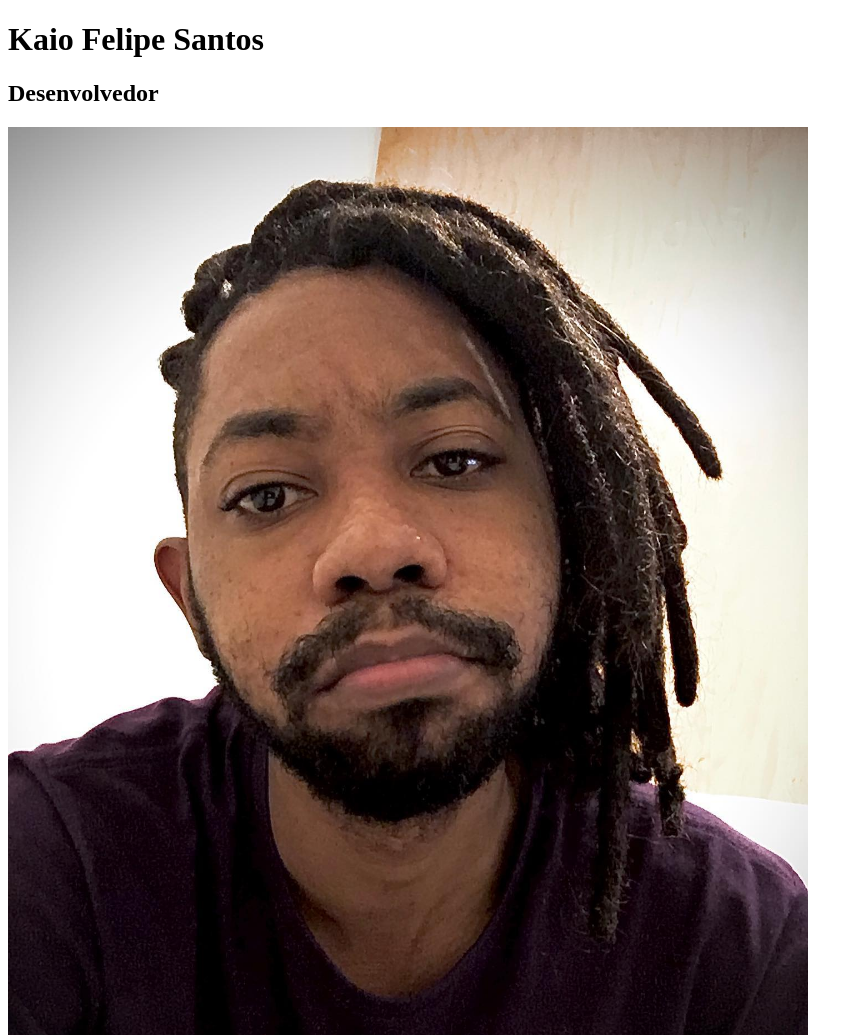
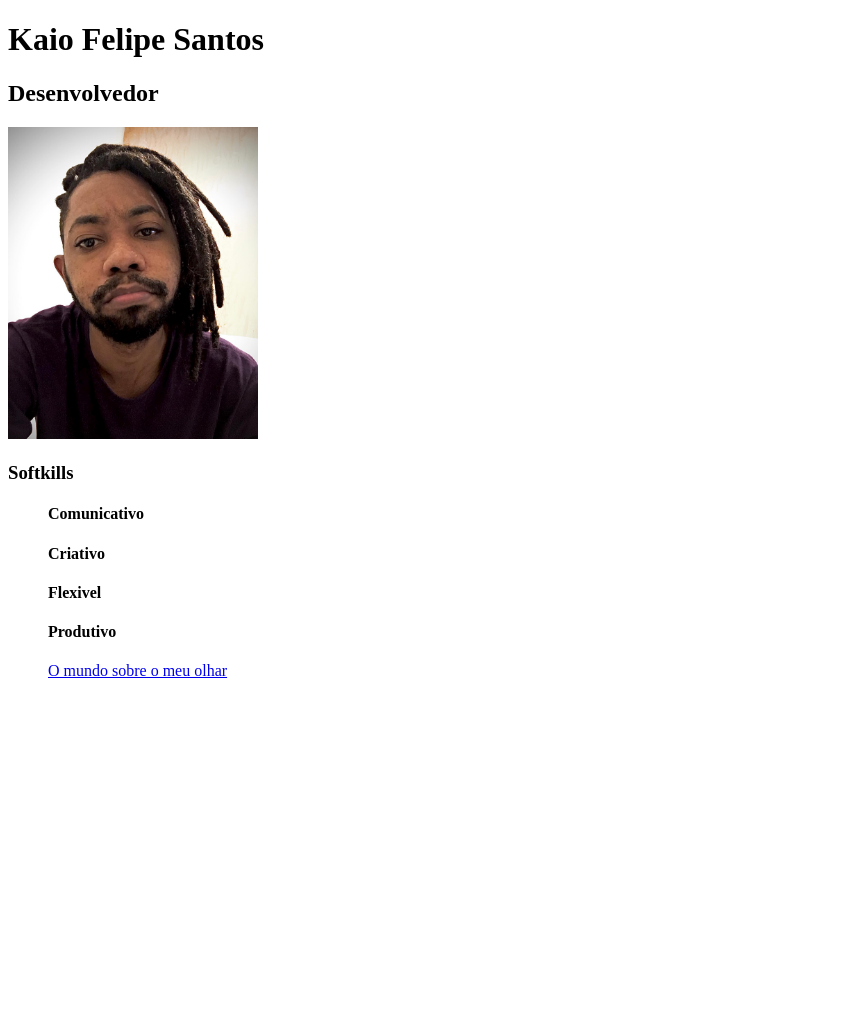
Before and after one commit to kaiofelipesantos/kaiofelipedev.github.io, a plain HTML site: page index.html in a window 1280 px wide. Shown: the top 1035 px of the page, without its empty margins (0-863 px from the left). After the commit the page ends 800 px from the top, so only its background shows below. Drawn offline with Linux system fonts and the light colour scheme; files whose address does not match are found by name.

Commit message:
Alteração de Photo profile

```diff
--- a/index.html
+++ b/index.html
@@ -11,7 +11,7 @@
     <h1>Kaio Felipe Santos</h1>
     <h2>Desenvolvedor</h2>
 
-    <img src="/home/kaio/Documentos/Portifólio/kaiofelipesantos.github.io/Imagens/Photo profile.jpg" alt="Foto do Kaio frontal com dread e barba" width="800px">
+    <img src="/Imagens/Photo profile.jpg" alt="Foto do Kaio frontal homem negro, com dread e barba e camisa na cor roxa" width="250px">
 
     <h3>Softkills</h3>
 
```
